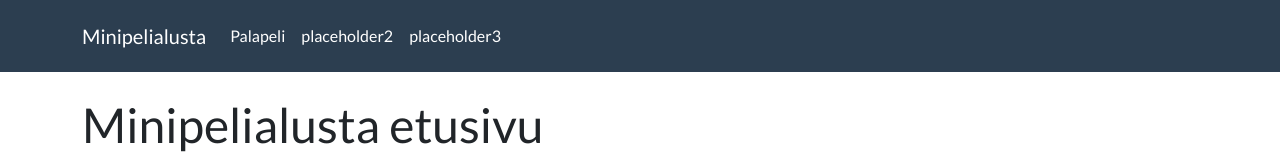
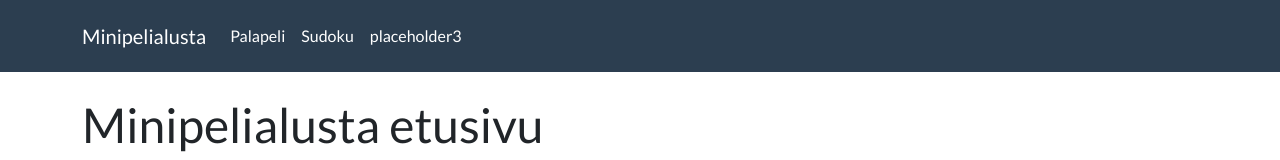
Before and after one commit to Topi-M/HJKMST, a React (Vite) app in the folder client/: page / in a window 1280 px wide. Shown: the top 160 px of the page. Built offline with nearby package versions, Linux system fonts and the light colour scheme.

Commit message:
Paivitetty Sudoku.jsx

```diff
--- a/client/src/navbar.jsx
+++ b/client/src/navbar.jsx
@@ -21,8 +21,8 @@ const AppNavbar = () => {
               Palapeli
             </Nav.Link>
 
-            <Nav.Link as={NavLink} to="/placeholder2">
-              placeholder2
+            <Nav.Link as={NavLink} to="/sudoku">
+              Sudoku
             </Nav.Link>
 
             <Nav.Link as={NavLink} to="/placeholder3">
--- a/client/src/pages/Placeholder2.jsx
+++ /dev/null
@@ -1,3 +0,0 @@
-export default function Placeholder2() {
-  return <h2>Placeholder 2 Page</h2>;
-}
--- /dev/null
+++ b/client/src/pages/Sudoku.jsx
@@ -0,0 +1,3 @@
+export default function Sudoku() {
+  return <h2>Sudoku</h2>;
+}
--- a/client/src/router.jsx
+++ b/client/src/router.jsx
@@ -1,7 +1,7 @@
 import { createBrowserRouter } from "react-router-dom";
 import App from "./App";
 import Palapeli from "./pages/Palapeli";
-import Placeholder2 from "./pages/Placeholder2";
+import Sudoku from "./pages/Sudoku";
 import Placeholder3 from "./pages/Placeholder3";
 import Etusivu from "./pages/Etusivu";
 
@@ -19,8 +19,8 @@ export const router = createBrowserRouter([
         element: <Palapeli />,
       },
       {
-        path: "placeholder2",
-        element: <Placeholder2 />,
+        path: "Sudoku",
+        element: <Sudoku />,
       },
       {
         path: "placeholder3",
```
